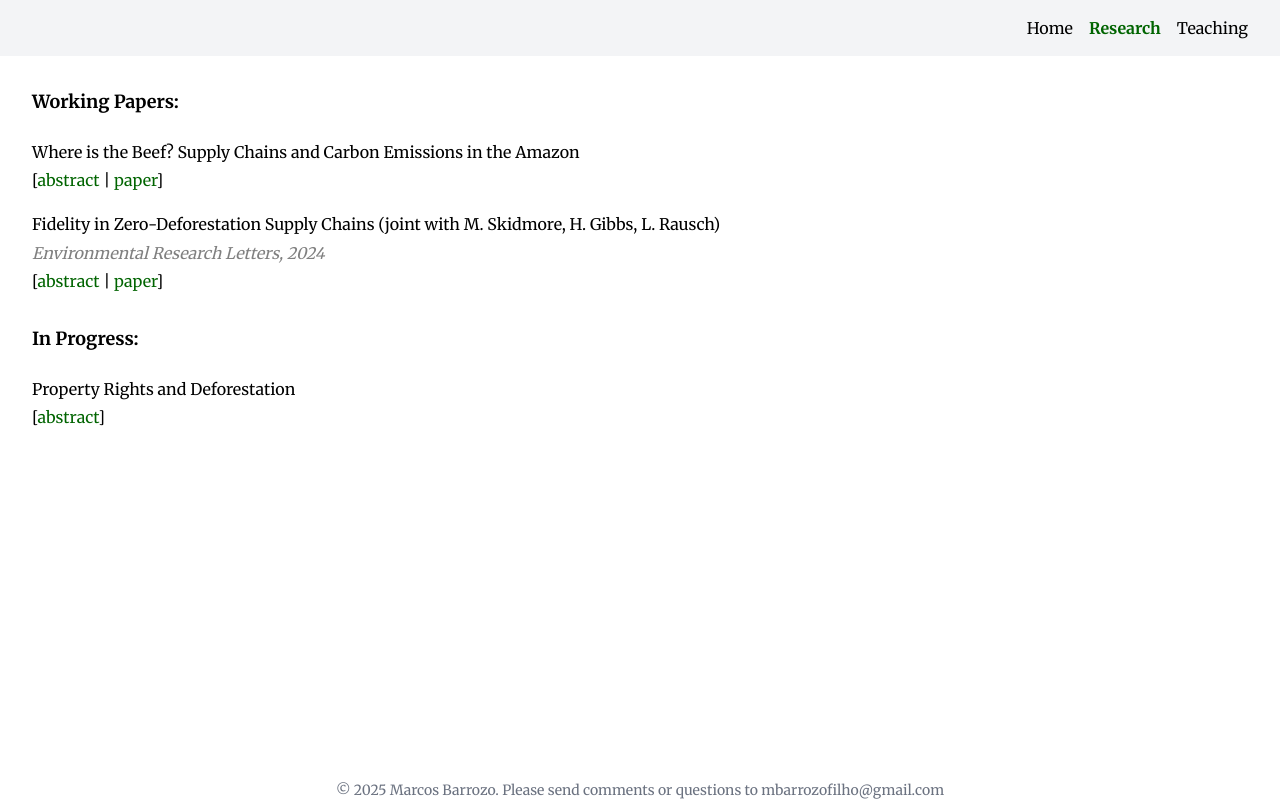
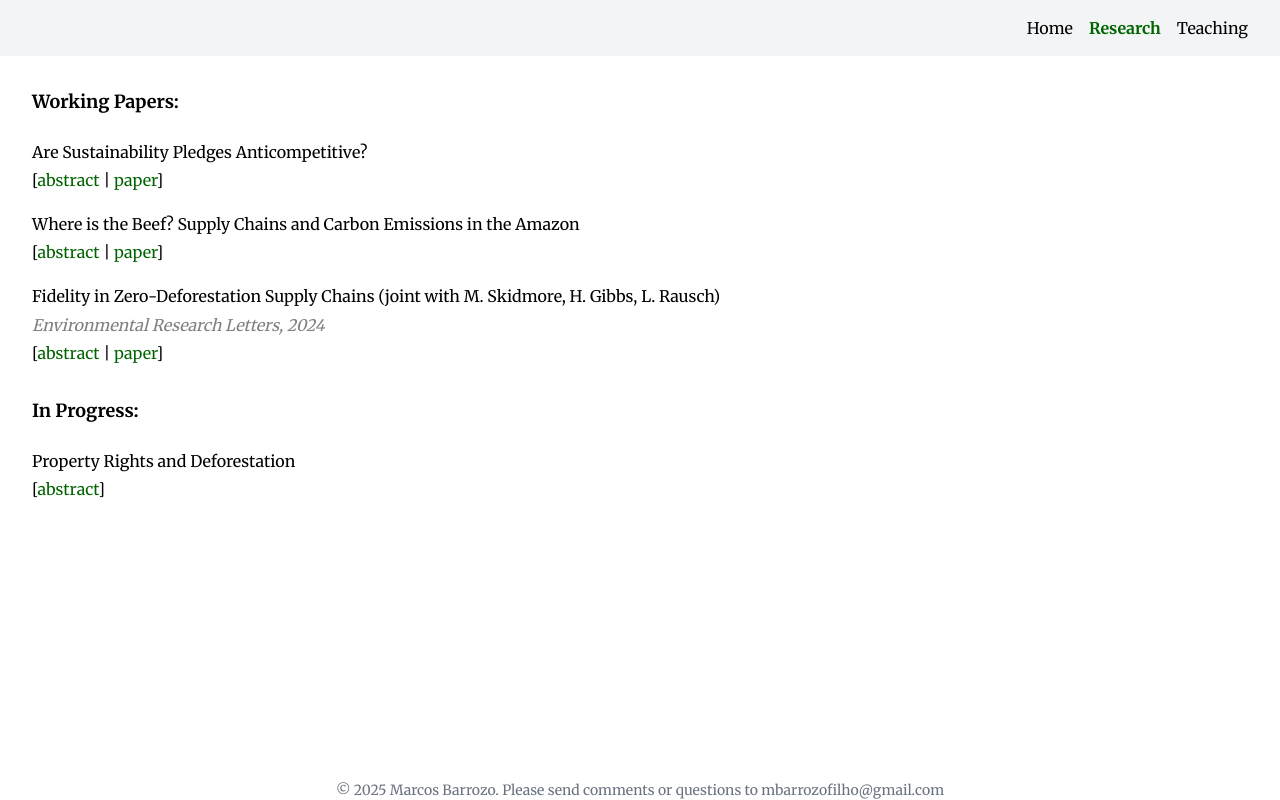
Before and after one commit to ahmadhassaan11/academic-website, a React (Create React App) app: page /research in a window 1280 px wide. Built offline with nearby package versions, Linux system fonts and the light colour scheme.

Commit message:
Update Research.jsx

```diff
--- a/src/pages/Research.jsx
+++ b/src/pages/Research.jsx
@@ -8,6 +8,11 @@ const Research = () => {
       <section className="mb-8">
         <h2 className="text-lg font-bold mb-2">Working Papers:</h2>
         <div className="mb-4">
+          <DropdownCard
+                        heading="Are Sustainability Pledges Anticompetitive?"
+                        titles={[{ text: 'paper', link: 'https://drive.google.com/file/d/1r_0QvTT2tW9UcLQBV51bpREIqyv3ztmz/view?usp=sharing' }]}
+                        description="When there are gaps in government regulation, firms can cater to consumer environmental preferences through private governance initiatives, for example pledging to only source inputs from suppliers that meet certain criteria. But recent antitrust enforcement has claimed that such firms may illegally exert monopsony power as they exclude suppliers. We use theory to discuss the competitive effects of market-exclusion pledges, then apply it to the Amazon Soy Moratorium (ASM), an initiative by soy traders that has led to important deforestation reductions. Despite excluding noncompliant farmers, we find that the ASM has no significant effects on average farmgate prices. We also find that it induces higher entry by ASM signatory traders, which earn more on average. This evidence points to complementary economic gains to sustainability pledges, in addition to their environmental benefits."
+          />
           <DropdownCard
             heading="Where is the Beef? Supply Chains and Carbon Emissions in the Amazon"
             titles={[{ text: 'paper', link: 'https://drive.google.com/file/d/1-MYrwK9pabu8YBjLupf5FivzQCzevrwW/view?usp=sharing' }]}
```
